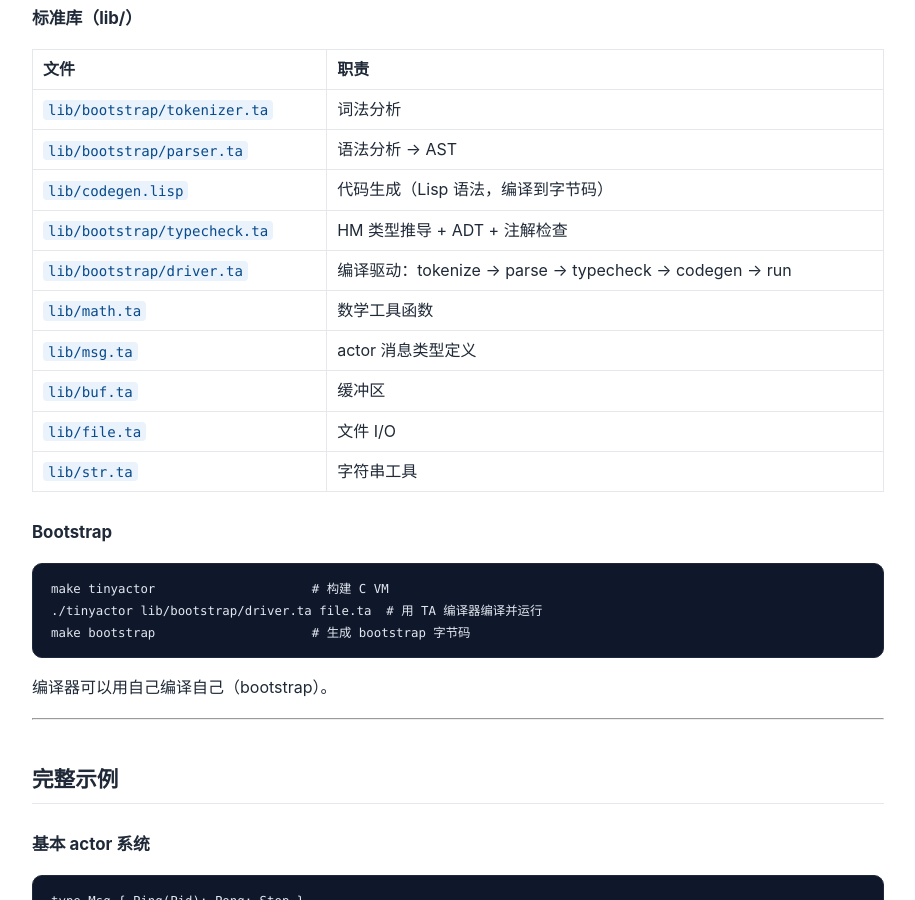
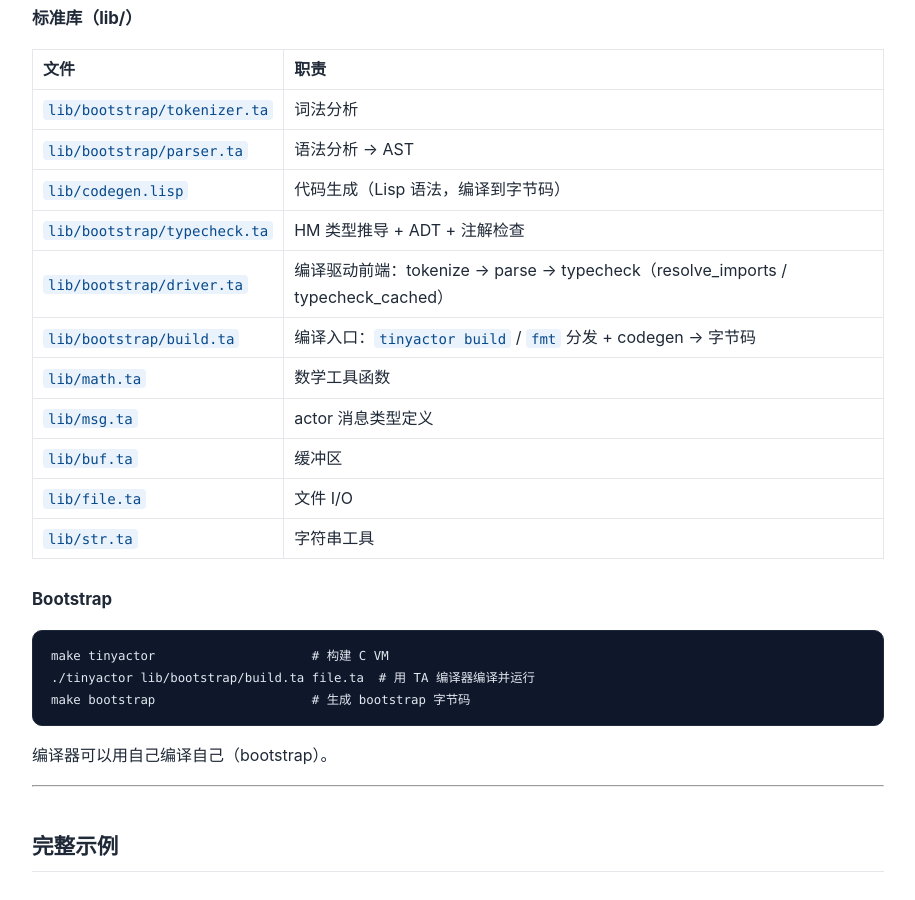
Before and after one commit to tiancaiamao/tinyactor, a Jekyll site: the page built from docs/ta-language-spec.md, in a window 1280 px wide and 900 px high, scrolled down 17576 px. Shown: the whole window, without its empty margins (182-1097 px from the left). Built offline with Jekyll 4.4.1, drawn with Linux system fonts in a browser that asks for light colours; our own code applies the rules of GitHub Pages for plain Markdown files.

Commit message:
refactor(bootstrap): driver 拆除 import codegen——build/fmt 入口下沉 build.ta（路线图第 7 步 b-1） (#270)
backend_driver 通向 codegen 两条边中的 driver 边：driver 里只有 .tabc 构建
路径（compile_file*/fmt/main）真用 codegen，整体搬到新根模块 build.ta。
driver 只剩前端（parse/resolve/typecheck；load_source_ta/report_type_errors
转 pub），撤 import codegen/fmt/covinst；种子根改指 build.ta（Makefile
bootstrap/coverage、run_bootstrap_tests、AGENTS、ta-language-spec 同步），
bootstrap.tabc 重生成。

lisp-gate 新增闭包门 check_no_codegen_closure.sh：expand driver 全闭包搜
serialize_tabc（codegen 独有符号），split 被回退即红（RED→GREEN 已验）；
lower-ast 那条边由 #269 的直接 import grep 看守。

门禁：closure RED→GREEN、make bootstrap ×2 cmp 一致、test-bootstrap
（fixed point + self-host hello）、lisp-gate（bridge 38/38、corpus 74/74）、
make test 0 failures、make fmt + fmt --check 两文件 ok。

````diff
--- a/docs/ta-language-spec.md
+++ b/docs/ta-language-spec.md
@@ -704,7 +704,8 @@ typecheck 要求列表字面量的**所有元素类型互相统一**，异构列
 | `lib/bootstrap/parser.ta` | 语法分析 → AST |
 | `lib/codegen.lisp` | 代码生成（Lisp 语法，编译到字节码） |
 | `lib/bootstrap/typecheck.ta` | HM 类型推导 + ADT + 注解检查 |
-| `lib/bootstrap/driver.ta` | 编译驱动：tokenize → parse → typecheck → codegen → run |
+| `lib/bootstrap/driver.ta` | 编译驱动前端：tokenize → parse → typecheck（resolve_imports / typecheck_cached） |
+| `lib/bootstrap/build.ta` | 编译入口：`tinyactor build` / `fmt` 分发 + codegen → 字节码 |
 | `lib/math.ta` | 数学工具函数 |
 | `lib/msg.ta` | actor 消息类型定义 |
 | `lib/buf.ta` | 缓冲区 |
@@ -715,7 +716,7 @@ typecheck 要求列表字面量的**所有元素类型互相统一**，异构列
 
 ```bash
 make tinyactor                     # 构建 C VM
-./tinyactor lib/bootstrap/driver.ta file.ta  # 用 TA 编译器编译并运行
+./tinyactor lib/bootstrap/build.ta file.ta  # 用 TA 编译器编译并运行
 make bootstrap                     # 生成 bootstrap 字节码
 ```
 
````
Also changed, not shown: AGENTS.md (+1 -1 lines), 6 other files.
